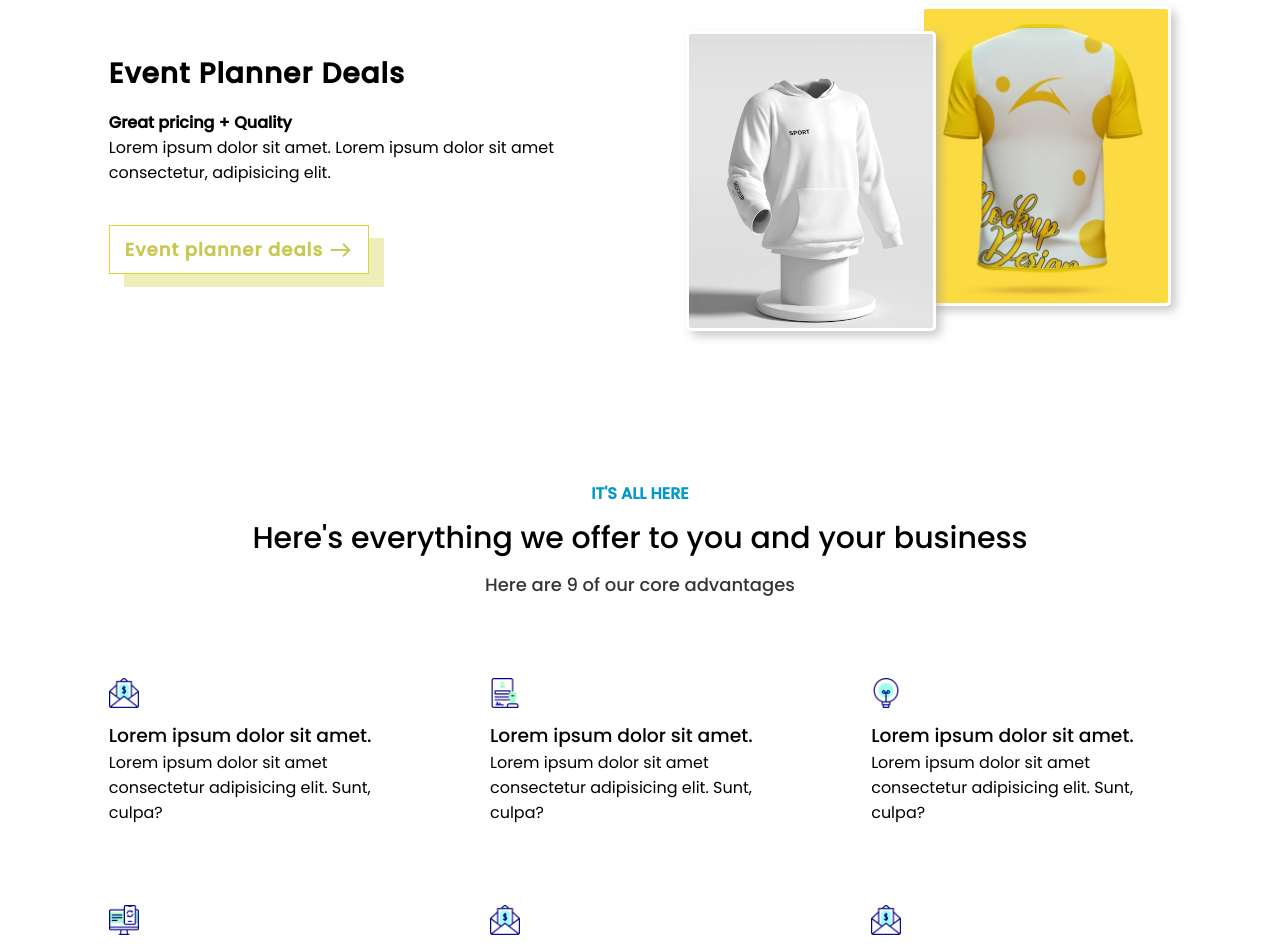
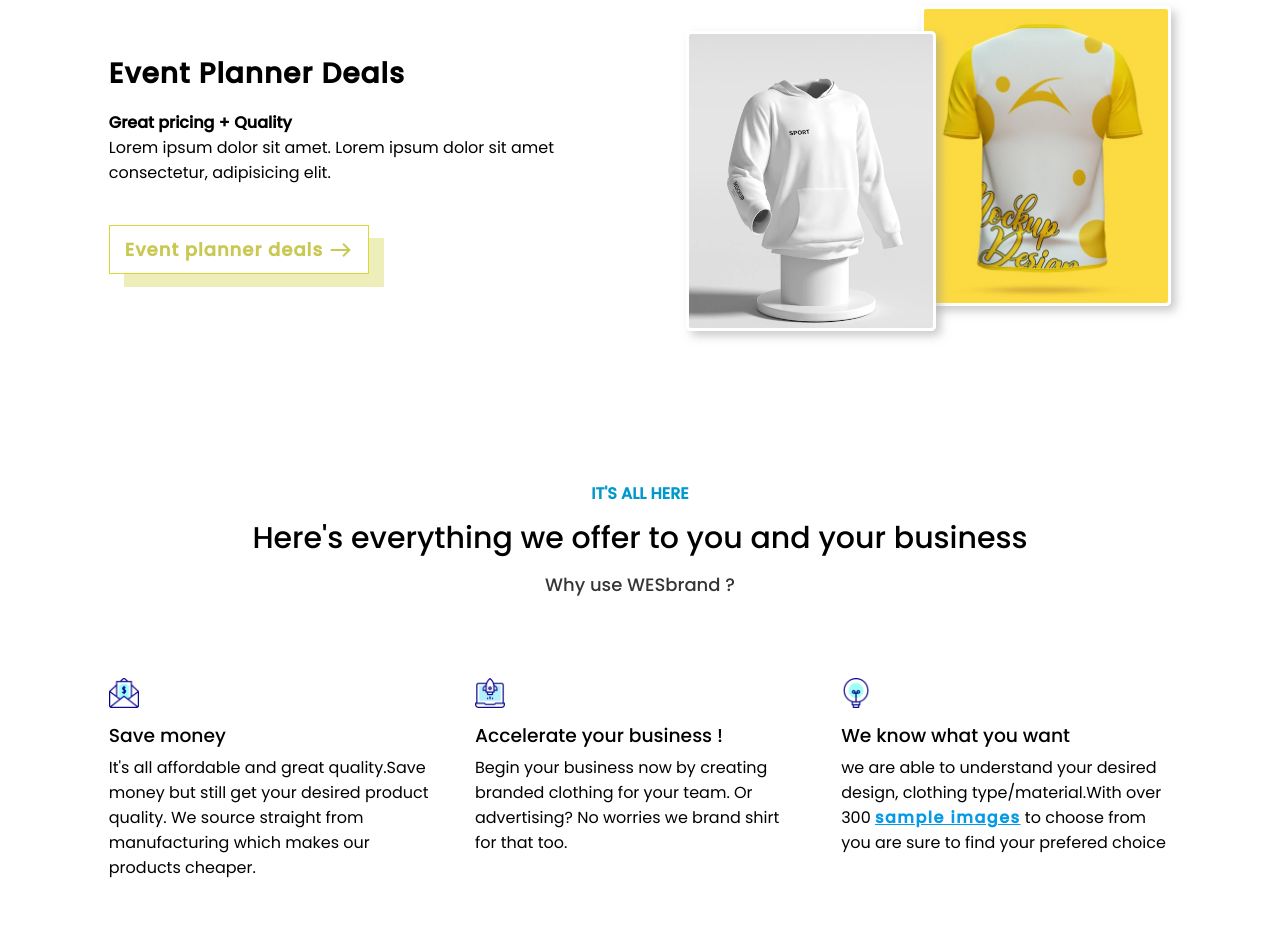
Before and after one commit to WameJoseph/wes, a plain HTML site: page index.html in a window 1280 px wide. Shown: the part 3022-3970 px from the top of the page. Drawn offline with nearby package versions, Linux system fonts and the light colour scheme.

Commit message:
Add files via upload

```diff
--- a/index.css
+++ b/index.css
@@ -888,7 +888,7 @@ main .section2 .holder .sp .im2 .oo2{
 
 .section5 div span{
     display: flex; flex-direction: column; justify-content: center; align-items: flex-start;
-    width: 300px;
+    width: 330px;
     height: fit-content;
     /* border: solid 1px; */
     margin-top: 80px;
@@ -905,11 +905,13 @@ main .section2 .holder .sp .im2 .oo2{
     text-overflow: ellipsis;
     overflow: hidden;
     white-space:nowrap;
-    margin: 13px 0 0px 0;
+    margin: 13px 0 5px 0;
     font-weight: 500;
 }
 
-
+.section5 div span p a{
+    color:rgb(5, 154, 229); font-weight:600; letter-spacing:1.5px;
+}
 
 
 
--- a/index.html
+++ b/index.html
@@ -127,7 +127,7 @@
                     <span class="text s">
                         <h5>All new solutions</h5>
                         <h3>Evolutionary clothing solutions</h3>
-                        <h4><b>Great pricing + Quality</b> wesbrand is focused on providing high quality but greatly priced clothing solutions to your business. we intend to make clothing items and branding generally for your business a very simple and affordable experience, product.</h4>
+                        <h4><b>Great pricing + Quality</b> wesbrand is focused on providing high quality but greatly priced clothing solutions to your business.</h4>
 
                         <a href="" class="link">View all solutions <i class="material-icons-outlined">east</i></a>
                     </span>
@@ -152,7 +152,7 @@
                     <span class="text s txt2">
                         <h5>Over 60+ clothing options</h5>
                         <h3>Tons of variety, in design and type</h3>
-                        <h4>WESbrand has a manufacturing capacity of over 60 differnt clothing items, from Regular tshirts, to V neck, hoodies, long sleeves, sweatshirts, caps, aprons and every clothing types your team can think of.</h4>
+                        <h4>WESbrand has a manufacturing capacity of over 60 different clothing items, from Regular tshirts, to sweatshirts, hoodies and more. Your prefered item is the limit</h4>
 
                         <a href="" class="link">View our variety <i class="material-icons-outlined">east</i></a>
                     </span>
@@ -218,54 +218,59 @@
         <section class="section5">
             <h3 class="h3">It's all here</h3>
             <h2 class="h2">Here's everything we offer to you and your business</h2>
-            <h3 class="h32">Here are 9 of our core advantages</h3>
+            <h3 class="h32">Why use WESbrand ?</h3>
             <div>
                 <span>
                     <img src="srico salary (1).png" alt="">
-                    <h3>Lorem ipsum dolor sit amet.</h3>
-                    <p>Lorem ipsum dolor sit amet consectetur adipisicing elit. Sunt, culpa?</p>
+                    <h3>Save money</h3>
+                    <p>It's all affordable and great quality.Save money but still get your desired product quality. We source straight from manufacturing which makes our products cheaper.</p>
+                </span>
+                 <span>
+                    <img src="srico startup icon.png" alt="">
+                    <h3>Accelerate your business !</h3>
+                    <p>Begin your business now by creating branded clothing for your team. Or advertising? No worries we brand shirt for that too.</p>
+                </span>
+
+                <span>
+                    <img src="srico salary (12).png" alt="">
+                    <h3>We know what you want</h3>
+                    <p>we are able to understand your desired design, clothing type/material.With over 300 <a href="" style="color:rgb(5, 154, 229); font-weight:600; letter-spacing:1.5px;">sample images</a> to choose from you are sure to find your prefered choice</p>
+                </span>
+                <span>
+                    <img src="srico salary (1).png" alt="">
+                    <h3>Free Delivery on first order !</h3>
+                    <p>Yes. You get completely free delivery on your first order with WESbrand. And you could stand a chance to get free delivery on your proceeding orders <a href="">T & C's apply</a></p>
                 </span>
                 <span>
                     <img src="srico salary (6).png" alt="">
-                    <h3>Lorem ipsum dolor sit amet.</h3>
-                    <p>Lorem ipsum dolor sit amet consectetur adipisicing elit. Sunt, culpa?</p>
-                </span>
-                <span>
-                    <img src="srico salary (12).png" alt="">
-                    <h3>Lorem ipsum dolor sit amet.</h3>
-                    <p>Lorem ipsum dolor sit amet consectetur adipisicing elit. Sunt, culpa?</p>
+                    <h3>Pay in installment</h3>
+                    <p>Yes !  . You can pay after receiving the product in up to 3 installments. Learn about our <a href="">installed payment plans</a></p>
                 </span>
                 <span>
                     <img src="srico salary (10).png" alt="">
-                    <h3>Lorem ipsum dolor sit amet.</h3>
-                    <p>Lorem ipsum dolor sit amet consectetur adipisicing elit. Sunt, culpa?</p>
+                    <h3>Digital presence</h3>
+                    <p>Don't worry ! it's all digital. After your first WESbrand order, your ordering process can be fully automated from material/clothing choice to Design.</p>
+                </span>
+                <span>
+                    <img src="srico salary (4).png" alt="">
+                    <h3>Quick Q and A</h3>
+                    <p>Any Questions you have? we've got the answers. Visit our <a href="">FAQ</a> to get all the answers to the questions you may have.</p>
                 </span>
                 <span>
                     <img src="srico salary (1).png" alt="">
-                    <h3>Lorem ipsum dolor sit amet.</h3>
-                    <p>Lorem ipsum dolor sit amet consectetur adipisicing elit. Sunt, culpa?</p>
+                    <h3>It's a community</h3>
+                    <p>WESbrand is not just about clothing Customization. We are a real community helping young african business grow faster at very affordable costs. We go far and beyond to advertise and honour our partners.</p>
                 </span>
                 <span>
-                    <img src="srico salary (1).png" alt="">
-                    <h3>Lorem ipsum dolor sit amet.</h3>
-                    <p>Lorem ipsum dolor sit amet consectetur adipisicing elit. Sunt, culpa?</p>
-                </span>
-                <span>
-                    <img src="srico salary (1).png" alt="">
-                    <h3>Lorem ipsum dolor sit amet.</h3>
-                    <p>Lorem ipsum dolor sit amet consectetur adipisicing elit. Sunt, culpa?</p>
-                </span>
-                <span>
-                    <img src="srico salary (1).png" alt="">
-                    <h3>Lorem ipsum dolor sit amet.</h3>
-                    <p>Lorem ipsum dolor sit amet consectetur adipisicing elit. Sunt, culpa?</p>
-                </span>
-                <span>
-                    <img src="srico salary (1).png" alt="">
-                    <h3>Lorem ipsum dolor sit amet.</h3>
-                    <p>Lorem ipsum dolor sit amet consectetur adipisicing elit. Sunt, culpa?</p>
+                    <img src="srico salary (8).png" alt="">
+                    <h3>Let's start </h3>
+                    <p>Let's Begin your story with the most efficient, and quality trusted clothing Customization brand in Africa/ <a href="">Join WESbrand Africa</a></p>
                 </span>
             </div>
         </section>
+
+        <section class="section6">
+
+        </section>
 </body>
 </html>
```
Also changed, not shown: srico salary (4).png (added), srico salary (8).png (added), srico startup icon.png (added).
